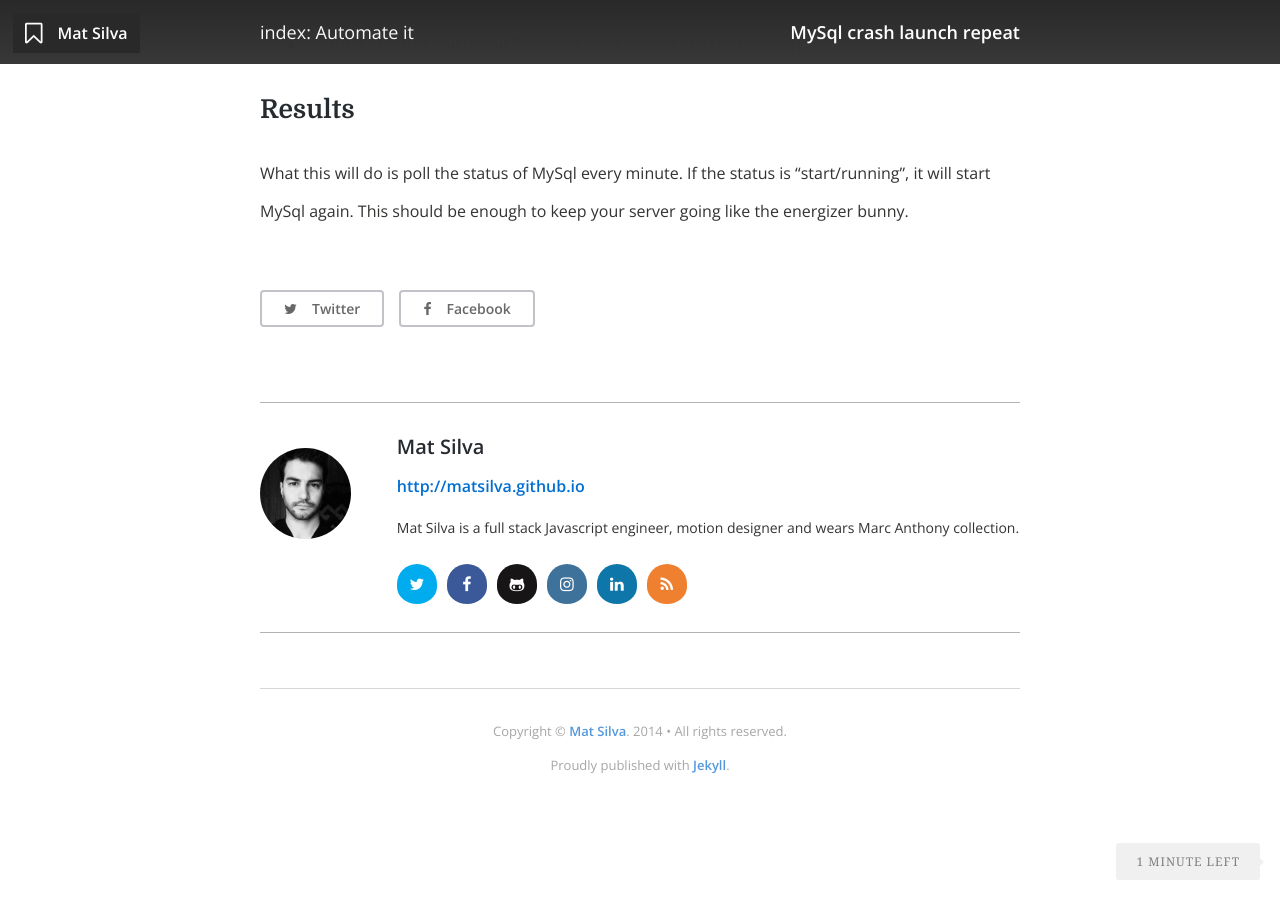
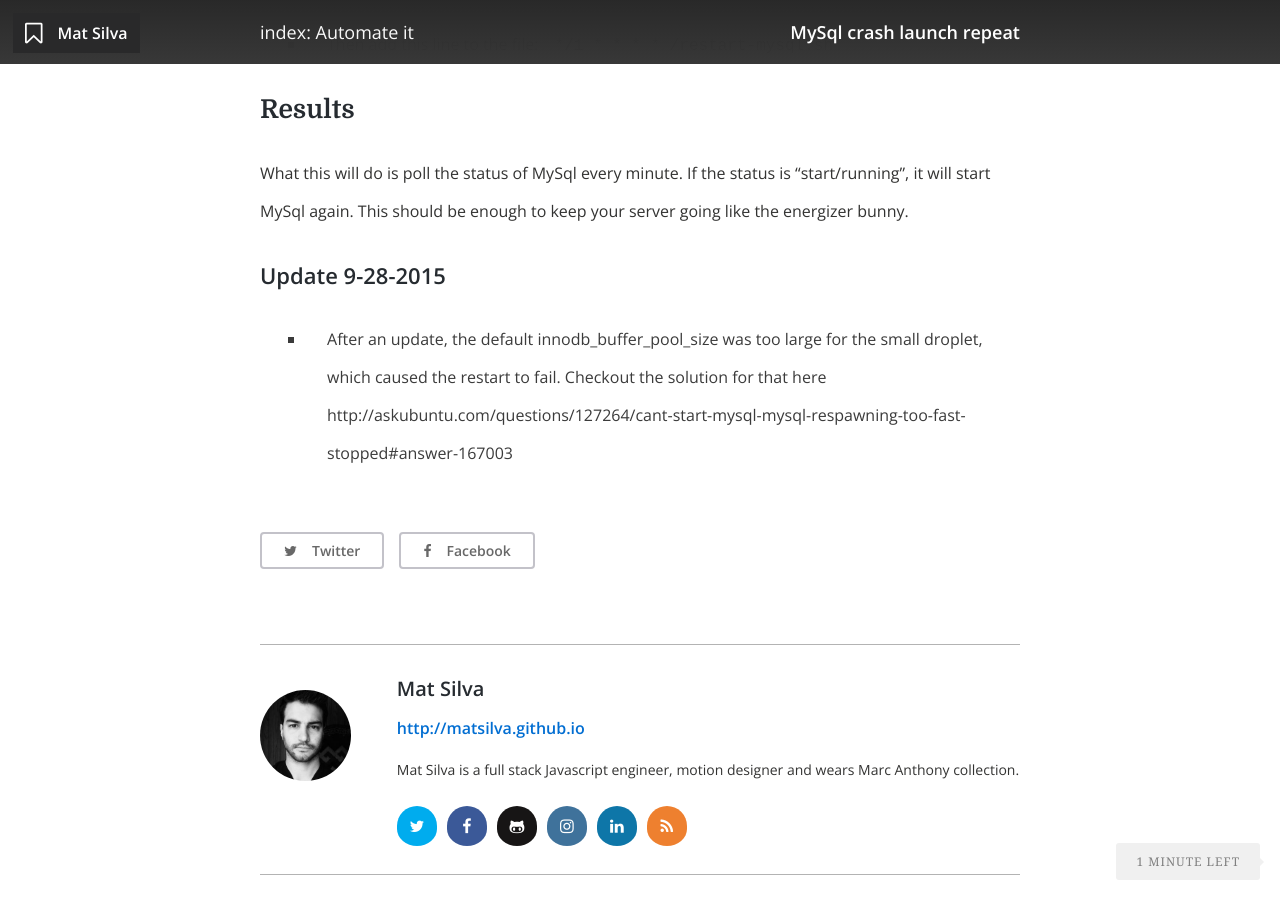
Before and after one commit to matsilva/matsilva.github.io, a Jekyll site: the page built from _posts/2015-01-28-mysql-crash-launch-repeat.markdown, in a window 1280 px wide and 900 px high, scrolled down 2112 px. Built offline with Jekyll 4.4.1, drawn with Linux system fonts in a browser that asks for light colours; nearby versions of some CDN libraries.

Commit message:
Added update to mysql crash

```diff
--- a/_posts/2015-01-28-mysql-crash-launch-repeat.markdown
+++ b/_posts/2015-01-28-mysql-crash-launch-repeat.markdown
@@ -42,6 +42,9 @@ Add this to the cron tab by doing the following:
 ##Results
 What this will do is poll the status of MySql every minute. If the status is "start/running", it will start MySql again. This should be enough to keep your server going like the energizer bunny.
 
+###Update 9-28-2015
+* After an update, the default innodb_buffer_pool_size was too large for the small droplet, which caused the restart to fail. Checkout the solution for that here http://askubuntu.com/questions/127264/cant-start-mysql-mysql-respawning-too-fast-stopped#answer-167003
+
 [do1]:	https://www.digitalocean.com/community/questions/mysql-keeps-crashing-on-512mb-droplet
 [do2]:	https://www.digitalocean.com/community/questions/mysql-on-ubuntu-keeps-crashing
 [do3]:	http://askubuntu.com/questions/451839/shell-script-issue-cron-job-script-to-restart-mysql-server-when-it-stops-accide
```
